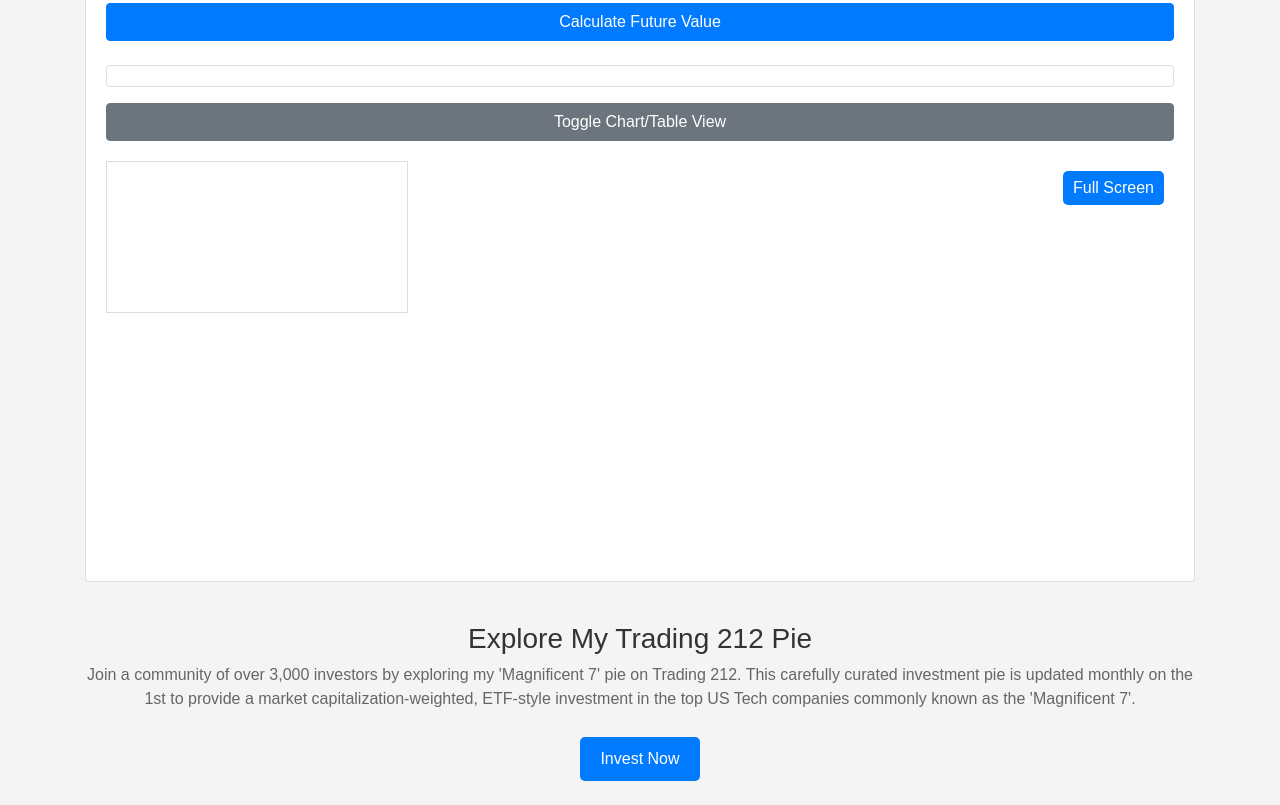
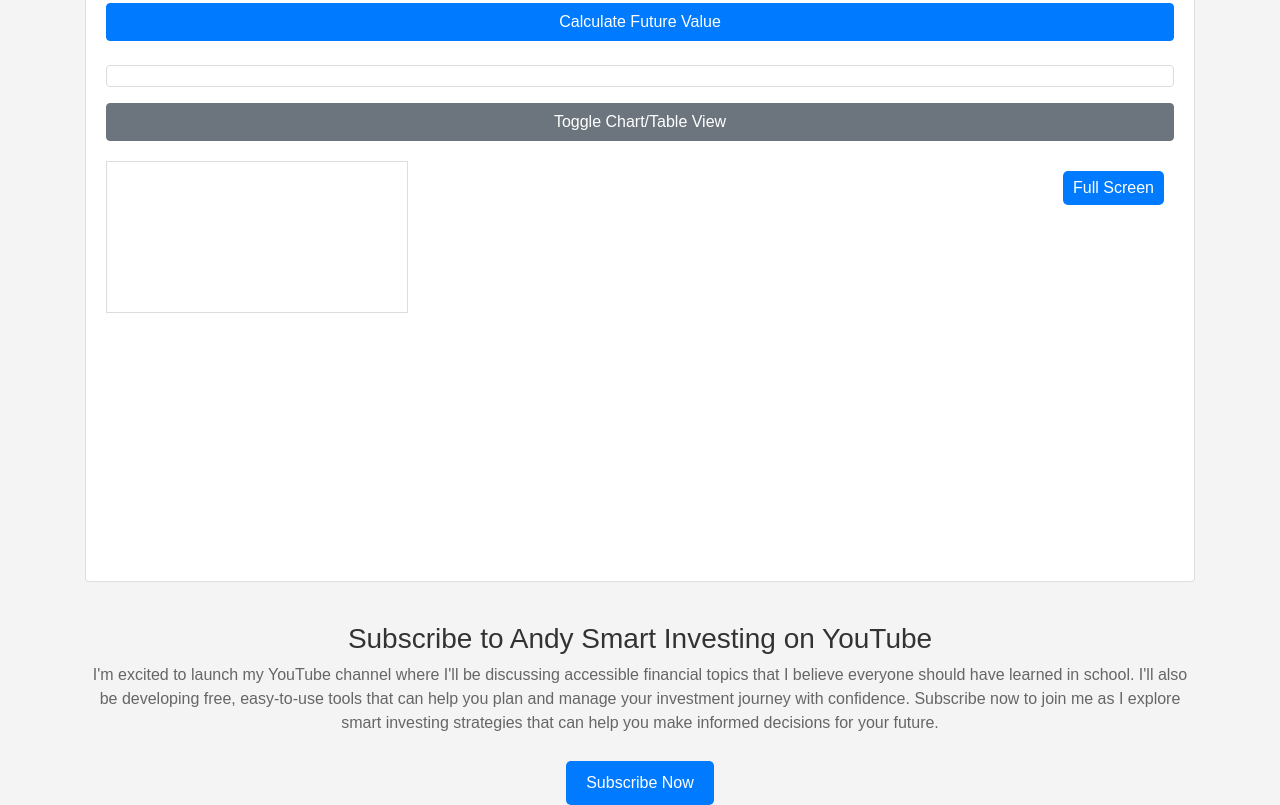
Before and after one commit to Andydmt/Advanced-Investment-Compound-Calculator, a plain HTML site: page index.html in a window 1280 px wide. Shown: the part 1125-1930 px from the top of the page. Before the commit the page ends 1906 px from the top, so only its background shows below. Drawn offline with nearby package versions, Linux system fonts and the light colour scheme.

Commit message:
Update index.html
Adding Andysmartinvesting

```diff
--- a/index.html
+++ b/index.html
@@ -194,12 +194,11 @@
         </div>
 
         <!-- Promo Section -->
-        <div class="promo-section">
-            <h3>Explore My Trading 212 Pie</h3>
-            <p>Join a community of over 3,000 investors by exploring my 'Magnificent 7' pie on Trading 212. This carefully curated investment pie is updated monthly on the 1st to provide a market capitalization-weighted, ETF-style investment in the top US Tech companies commonly known as the 'Magnificent 7'.</p>
-            <a href="https://www.trading212.com/pies/ltzwdw5mPqo0qOLXAztxVAFqFq35Q&h=AT3gvf6oT9j_8gcdHcW7wH192bv6qc3AnRJJ9QWRgtIObcKyZAAGsJES_gRSRxrVvtKrvMthNSeCRsUbGdtsEXJkMyjQLfUMfmPmwkvp64Xd65cn4K4x_K4p97TRkOSrv4WT-w" target="_blank">Invest Now</a>
-        </div>
-    </div>
+<div class="promo-section">
+    <h3>Subscribe to Andy Smart Investing on YouTube</h3>
+    <p>I'm excited to launch my YouTube channel where I'll be discussing accessible financial topics that I believe everyone should have learned in school. I'll also be developing free, easy-to-use tools that can help you plan and manage your investment journey with confidence. Subscribe now to join me as I explore smart investing strategies that can help you make informed decisions for your future.</p>
+    <a href="https://www.youtube.com/@AndySmartInvesting" target="_blank">Subscribe Now</a>
+</div>
 
     <!-- Help Modal -->
     <div class="modal fade" id="helpModal" tabindex="-1" role="dialog" aria-labelledby="helpModalLabel" aria-hidden="true">
```
